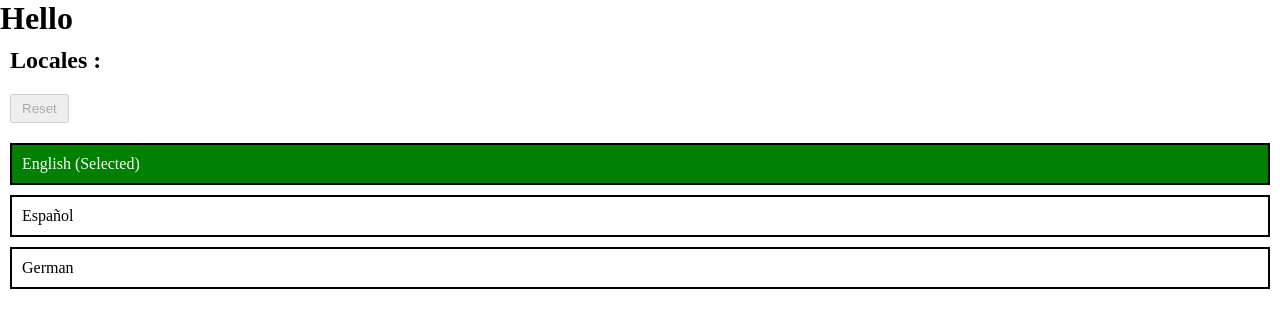
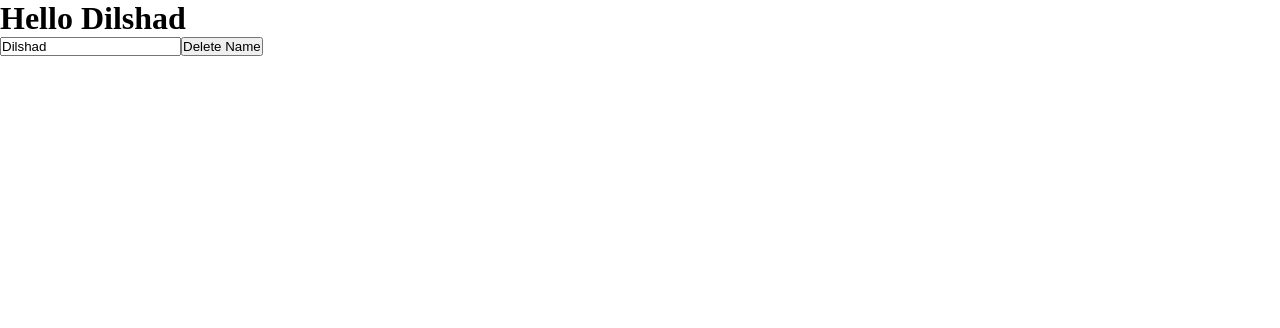
Before and after one commit to absurdengineer/react-experiments, a React (Create React App) app: page / in a window 1280 px wide. Shown: the top 328 px of the page. Built offline with nearby package versions, Linux system fonts and the light colour scheme.

Commit message:
Feat: Implemented useCookie Hook.

```diff
--- a/src/App.tsx
+++ b/src/App.tsx
@@ -1,51 +1,24 @@
-import useTranslation from "./hooks/useTranslation";
-import { availableLocales, defaultLocale } from "./locale";
+import { ChangeEvent } from "react";
+import useCookie from "./hooks/useCookie";
+
+interface HandleChange {
+  (event: ChangeEvent<HTMLInputElement>): void;
+}
 
 const App = () => {
-  const { t, locale, setLocale } = useTranslation();
+  const [name, setName, deleteName] = useCookie("name", "Dilshad");
+
+  const handleChange: HandleChange = (event) => {
+    setName(event.target.value);
+  };
 
   return (
     <>
-      <h1>{t("messages.hi")}</h1>
-      <h2
-        style={{
-          margin: "10px",
-        }}
-      >
-        Locales :
-      </h2>
-      <button
-        style={{
-          margin: "10px",
-          padding: "5px 10px",
-        }}
-        disabled={locale === defaultLocale}
-        // Unnecessary payload(need to fix it)
-        onClick={() => setLocale({ type: "RESET", payload: defaultLocale })}
-      >
-        Reset
-      </button>
-      <ul>
-        {availableLocales.map((availableLocale) => (
-          <li
-            style={{
-              cursor: "pointer",
-              border: "2px solid black",
-              padding: "10px",
-              margin: "10px",
-              color: locale === availableLocale.value ? "white" : "black",
-              backgroundColor:
-                locale === availableLocale.value ? "green" : "transparent",
-            }}
-            onClick={() =>
-              setLocale({ type: "CHANGE", payload: availableLocale.value })
-            }
-          >
-            {availableLocale.name}
-            {locale === availableLocale.value && " (Selected)"}
-          </li>
-        ))}
-      </ul>
+      <>
+        <h1>Hello {name}</h1>
+        <input type="text" value={name} onChange={handleChange} />
+        <button onClick={deleteName}>Delete Name</button>
+      </>
     </>
   );
 };
--- /dev/null
+++ b/src/hooks/useCookie.tsx
@@ -0,0 +1,69 @@
+import { useState } from "react";
+
+interface UseCookie {
+  (key: string, initialValue?: any): readonly [
+    string,
+    (value: any) => void,
+    () => void
+  ];
+}
+interface Cookies {
+  [key: string]: string;
+}
+interface GetCookie {
+  (cookieName: string): string | null;
+}
+interface SetCookie {
+  (cookieName: string, cookieValue: any, validity?: number): void;
+}
+interface DeleteCookie {
+  (cookieName: string): void;
+}
+
+const getCookie: GetCookie = (cookieName) => {
+  let cookiesList = decodeURIComponent(document.cookie).split("; ");
+  let cookies: Cookies = {};
+  for (let cookie of cookiesList) {
+    let cookieList = cookie.split("=");
+    cookies[cookieList[0]] = cookieList[1];
+  }
+  return cookies[cookieName];
+};
+
+const setCookie: SetCookie = (cookieName, cookieValue, validity = 7) => {
+  const expiryDate = new Date();
+  expiryDate.setTime(expiryDate.getTime() + validity * 24 * 60 * 60 * 1000);
+  let expires = "expires=" + expiryDate.toUTCString();
+  document.cookie =
+    cookieName + "=" + JSON.stringify(cookieValue) + ";" + expires + ";path=/";
+};
+
+const deleteCookie: DeleteCookie = (cookieName) => {
+  setCookie(cookieName, null, -1);
+};
+
+const useCookie: UseCookie = (key, initialValue) => {
+  const [storedValue, setStoredValue] = useState(() => {
+    const cookie = getCookie(key);
+    if (cookie) return JSON.parse(cookie);
+    else {
+      setCookie(key, initialValue);
+      return initialValue;
+    }
+  });
+
+  const setValue = (value: any) => {
+    const valueToStore = value instanceof Function ? value(storedValue) : value;
+    setCookie(key, valueToStore);
+    setStoredValue(valueToStore);
+  };
+
+  const deleteValue = () => {
+    deleteCookie(key);
+    setStoredValue("");
+  };
+
+  return [storedValue, setValue, deleteValue] as const;
+};
+
+export default useCookie;
```
